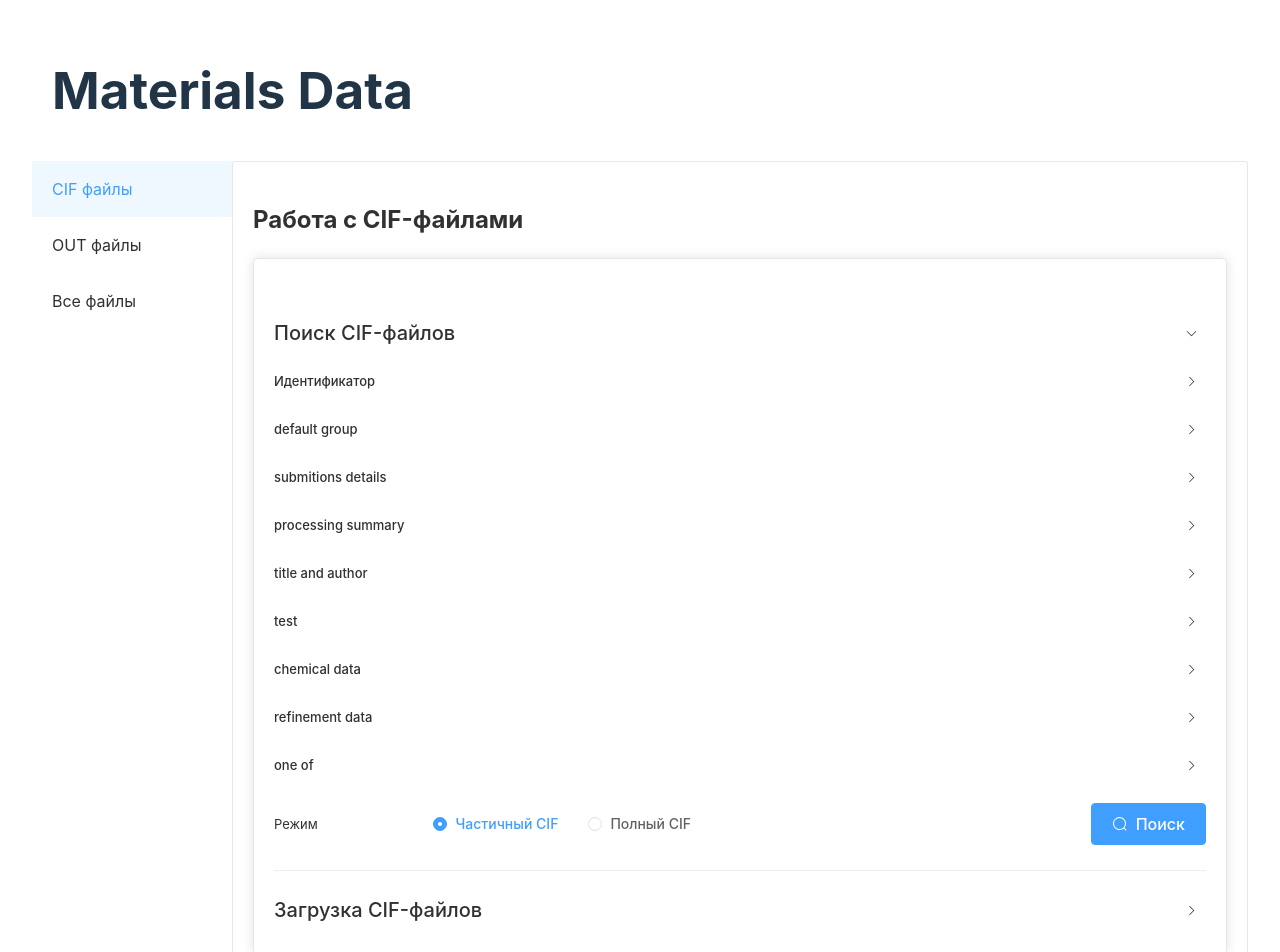
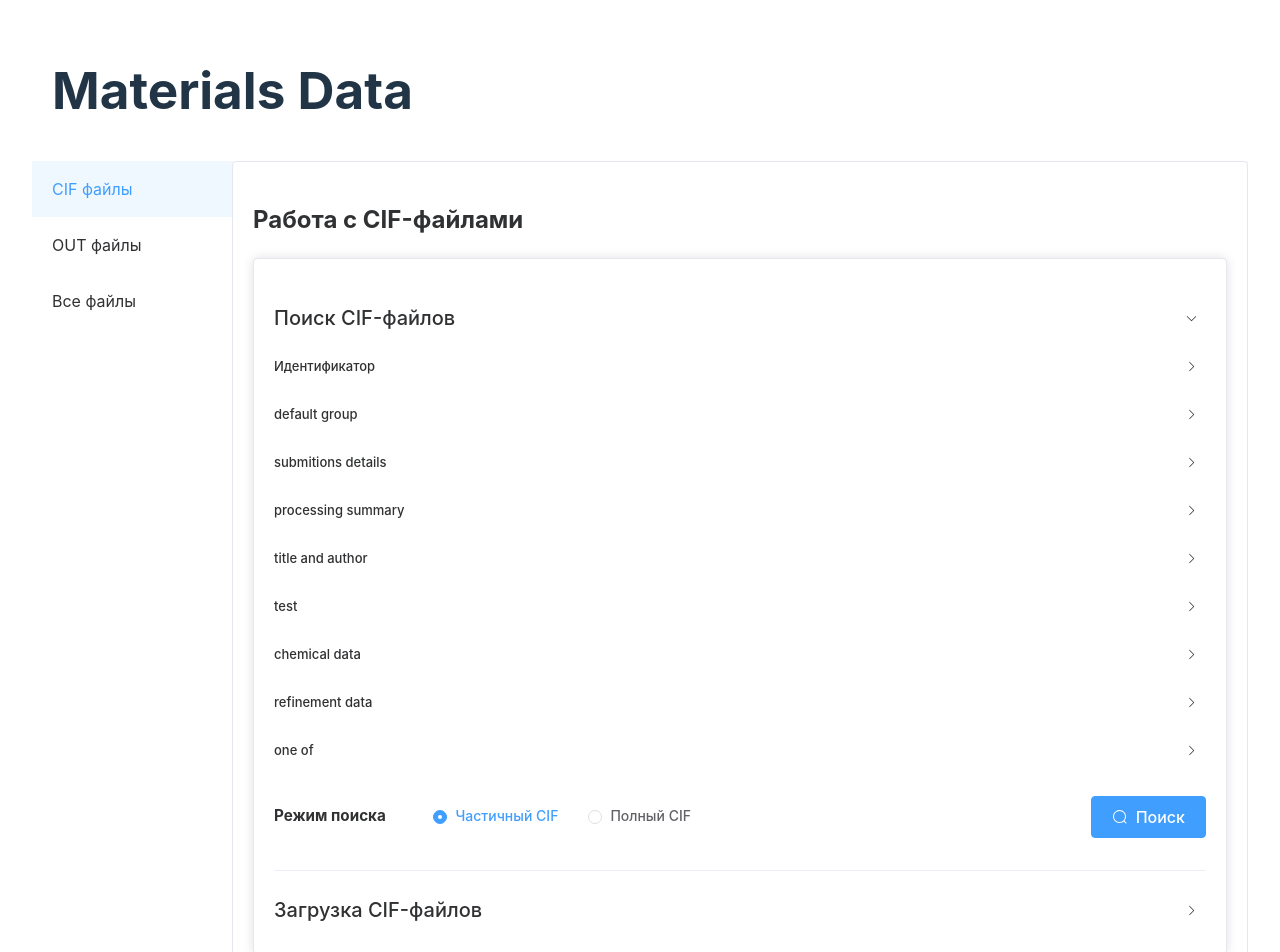
Before and after one commit to laktes1/Materials-Data, a Vue app: page /cifPage in a window 1280 px wide. Shown: the top 952 px of the page. Built offline with nearby package versions, Linux system fonts and the light colour scheme.

Commit message:
feat: UI changes

```diff
--- a/src/components/FileTypeComponent.vue
+++ b/src/components/FileTypeComponent.vue
@@ -7,7 +7,7 @@
             <el-card>
                 <el-row class="m-t-15">
                 <el-collapse v-model="activeNames" class="collapse-container">
-                    <el-collapse-item name="Поиск" class="m-t-15">
+                    <el-collapse-item name="Поиск">
                         <template #title>
                             <p class="collapse-header">
                                 Поиск {{materialName}}-файлов
@@ -19,7 +19,7 @@
 
                         <el-row :gutter="25" class="m-t-15" align="middle">
                             <el-col :span="4">
-                                Режим
+                                <h3>Режим поиска</h3>
                             </el-col>
                             <el-col :span="16">
                                 <el-radio-group v-model="selectedMode">
@@ -70,7 +70,7 @@
                         <!--                            </div>-->
                         <!--                            <div class="el-upload el-upload&#45;&#45;text">-->
                         <!--                                <el-button type="warning" @click="clearFiles" class="m-r-15">-->
-                        <!--                                    Убрать файлы-->
+                        <!--                                    Очистить файлы-->
                         <!--                                </el-button>-->
                         <!--                            </div>-->
                         <!--                        </el-upload>-->
@@ -95,7 +95,7 @@
                             </div>
                             <div class="el-upload el-upload--text">
                                 <el-button type="warning" @click="clearFiles" class="m-r-15">
-                                    Убрать файлы
+                                    Очистить файлы
                                 </el-button>
                             </div>
                         </el-upload>
@@ -124,7 +124,7 @@
                     :key="key"
                     :prop="key"
                     :label="key"
-                    width="250"
+                    :width="calculateSize(mockObjects[0][key], 100, 500)"
                 />
             </el-table>
         </el-card>
@@ -141,6 +141,7 @@ import {dataViewFormats, fileTypes} from "@/types/enums";
 import SearchComponent from "@/components/searchComponent.vue";
 import type { UploadInstance, UploadUserFile } from 'element-plus'
 import axios from "axios";
+import {calculateSize} from "@/helpers/Utils";
 
 const props = defineProps({
     fileType: {
--- /dev/null
+++ b/src/helpers/Utils.ts
@@ -0,0 +1,14 @@
+export const calculateSize = (
+    content: string,
+    bottomLimit: number,
+    topLimit: number
+) => {
+    const size = content.length * 3;
+    if (size < bottomLimit) {
+        return bottomLimit;
+    } else if (size < topLimit) {
+        return size;
+    } else {
+        return topLimit;
+    }
+}
```
